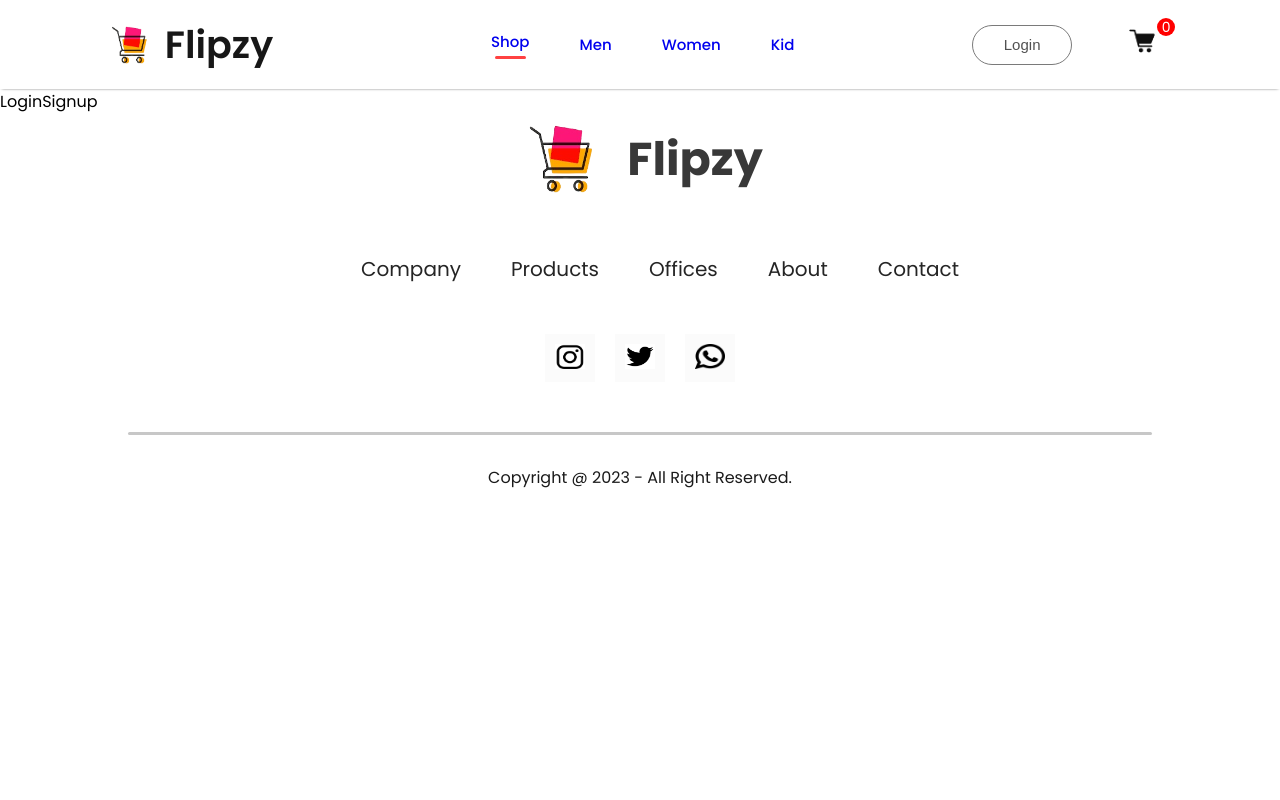
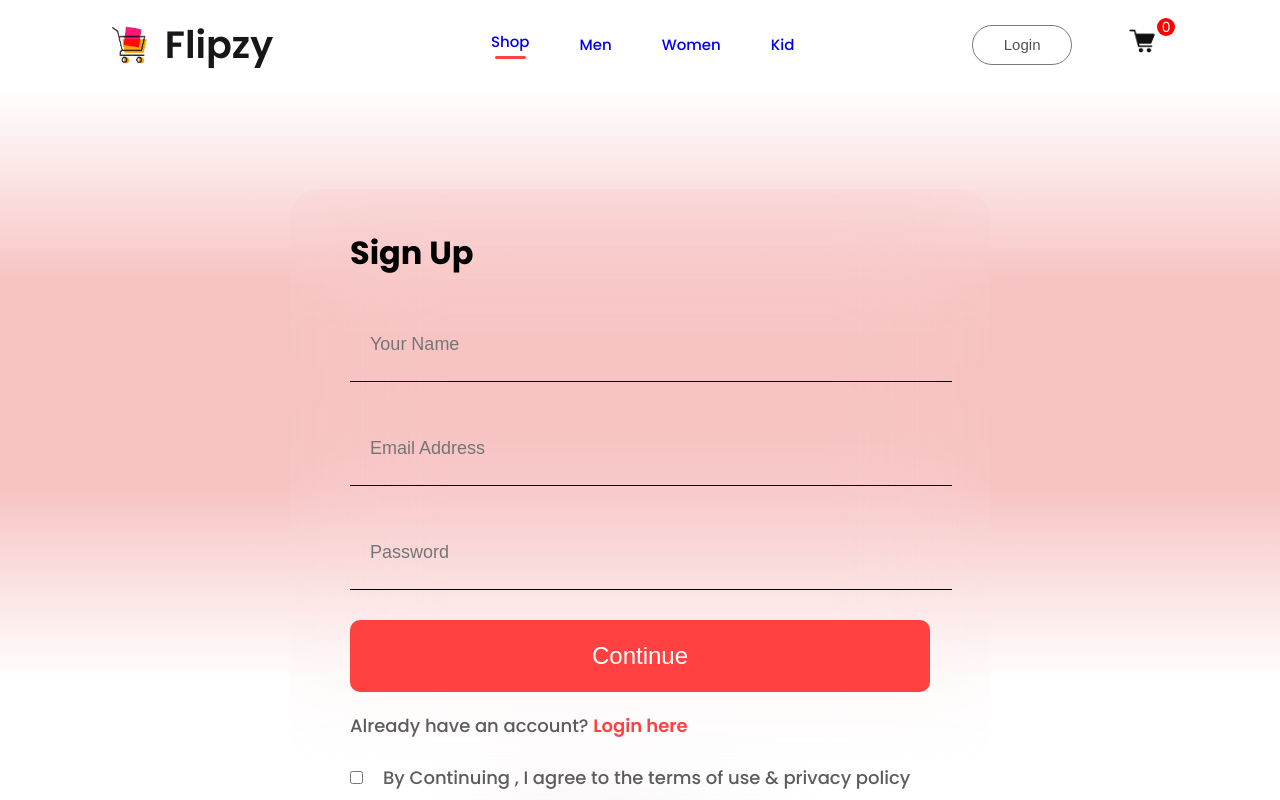
Before and after one commit to Bhavish2005/Flipzy, a React (Create React App) app: page /login in a window 1280 px wide. Shown: the top 800 px of the page. Built offline with nearby package versions, Linux system fonts and the light colour scheme; a web font is replaced by a local one.

Commit message:
loginSginup page added

```diff
--- a/src/components/Footer/Footer.jsx
+++ b/src/components/Footer/Footer.jsx
@@ -21,13 +21,13 @@ const Footer = () => {
         </ul>
         <div className="footer-social-icon">
             <div className="footer-icons-container">
-                <img src={Insta_icon} alt="" />
+               <img src={Insta_icon} alt="" />
             </div>
             <div className="footer-icons-container">
                 <img src={Twitter_icon} alt="" />
             </div>
             <div className="footer-icons-container">
-                <img src={Whatsapp_icon} alt="" />
+                <a href="https://www.whatsapp.com/"><img src={Whatsapp_icon} alt="" /></a>
             </div>
         </div>
         <div className="footer-copyright">
--- a/src/components/Hero/Hero.jsx
+++ b/src/components/Hero/Hero.jsx
@@ -7,13 +7,13 @@ const Hero = () => {
     return (
         <div className="hero">
             <div className="hero-left">
-                <h2>NEW ARRIVALS ONLY</h2>
+                <h2>Flip your Fashion Style with</h2>
                 <div className="hero-hand-icon">
-                    <p>New</p>
+                    <p> Flipzy</p>
                     <img src={hand_icon} alt="" />
                 </div>
-                <p>Collection</p>
-                <p>for everyone</p>
+                <p>Your One-Stop </p>
+                <p>Style Destination</p>
                 <div className="hero-latest-btn">
                     <div>Latest Collection</div>
                     { /* <img src={} alt="" /> */}</div>
--- a/src/components/NewsLetter/NewsLetter.jsx
+++ b/src/components/NewsLetter/NewsLetter.jsx
@@ -4,8 +4,8 @@ import './NewsLetter.css'
 const NewsLetter = () => {
   return (
   <div className="newsletter">
-    <h1>Get Exclusive Offers On Your Email</h1>
-    <p>Subscribe to our newletter and stay updated</p>
+    <h1>To Avail the Offers on our Best Sellers</h1>
+    <p>Subscribe to our Newsletter and Stay Updated</p>
     <div>
         <input type="email" placeholder='Your Email ID' />
         <button>Subscribe</button>
--- a/src/components/Offers/Offers.jsx
+++ b/src/components/Offers/Offers.jsx
@@ -9,7 +9,7 @@ const Offers = () => {
       <div className="offers_child">
         <div className="offers-left">
           <h2>Exclusive</h2>
-          <h2>Offers For You</h2>
+          <h2>Offers </h2>
           <p>On Popular Products</p>
           <button>Check Now</button>
         </div>
--- a/src/index.css
+++ b/src/index.css
@@ -21,6 +21,7 @@ code {
 }
 ::-webkit-scrollbar-track{
   background: rgb(233, 231, 231);
+
   border-radius: 100vw;
   margin-block: .5em;
 }
--- /dev/null
+++ b/src/pages/CSS/LoginSignup.css
@@ -0,0 +1,69 @@
+.loginsignup{
+    width: 100%;
+    height: 80vh;
+    background: linear-gradient(180deg ,white,rgb(247, 194, 194),rgb(247, 194, 194),white 80%);
+    padding-top: 100px;
+}
+.loginsignup-container{
+    width: 580px;
+    height: 600px;
+
+    margin: auto;
+    padding: 40px 60px;
+    border-radius:30px;
+    backdrop-filter:blur(60px);
+}
+.loginsignup_container h1{
+    margin: 20px 0px;
+}
+.loginsignup-fields{
+    display: flex;
+    flex-direction: column;
+    gap: 29px;
+    margin-top: 30px;
+
+}
+.loginsignup-fields input{
+    height: 72px;
+    width: 100%;
+    padding-left: 20px;
+    border: none;
+    border-bottom: 1px black solid;
+    /* border: 1px solid #c9c9c9; */
+    outline: none;
+    color: #5c5c5c;
+    font-size: 18px;
+    background: transparent;
+}
+.loginsignup-container button{
+    width: 580px;
+    height: 72px;
+    color: white;
+    background: #ff4141;
+    margin-top: 30px;
+    border: none;
+    font-size: 24px;
+    font-weight: 500;
+    cursor: pointer;
+    border-radius: 10px;
+}
+.loginsignup-login{
+    margin-top: 20px;
+    color: #5c5c5c;
+    font-size: 18px;
+    font-weight: 500;
+
+}
+.loginsignup-login span{
+    color: #ff4141;
+    font-weight: 600;
+
+}
+.loginsignup-agree{
+    display:flex;
+    align-items: center;
+    margin-top:25px;
+gap: 20px;
+color: #5c5c5c;
+font-size: 18px;
+font-weight: 500;}
--- a/src/pages/LoginSignup.jsx
+++ b/src/pages/LoginSignup.jsx
@@ -1,8 +1,23 @@
 import React from 'react'
-
+import './CSS/LoginSignup.css'
 export const LoginSignup = () => {
   return (
-    <div>LoginSignup</div>
+    <div className="loginsignup">
+      <div className="loginsignup-container">
+        <h1>Sign Up</h1>
+        <div className="loginsignup-fields">
+          <input type="text" placeholder='Your Name' />
+          <input type="email" placeholder='Email Address' />
+          <input type="password" placeholder='Password' />
+        </div>
+        <button>Continue</button>
+        <p className="loginsignup-login">Already have an account? <span>Login here</span></p>
+        <div className="loginsignup-agree">
+          <input type="checkbox" name='' id='' />
+          <p>By Continuing , I agree to the terms of use & privacy policy</p>
+        </div>
+      </div>
+    </div>
   )
 }
 export default LoginSignup
```
